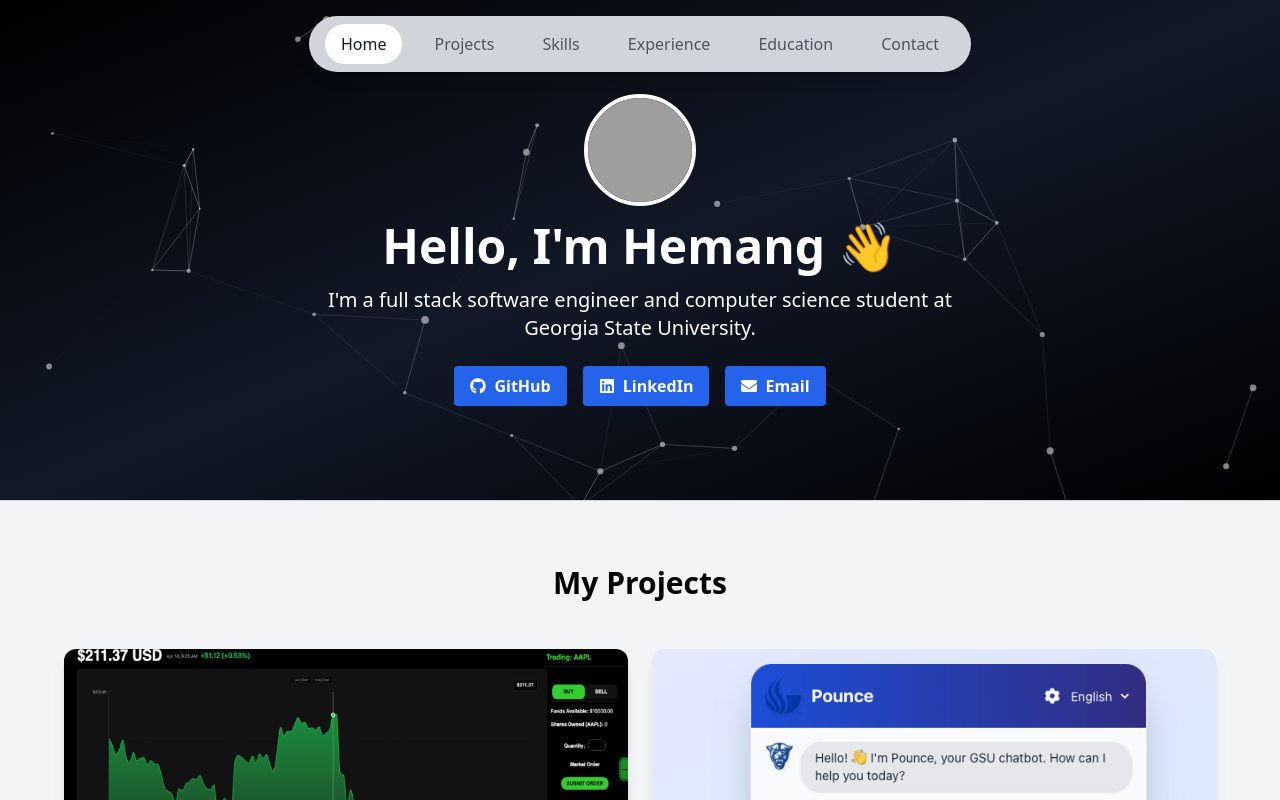
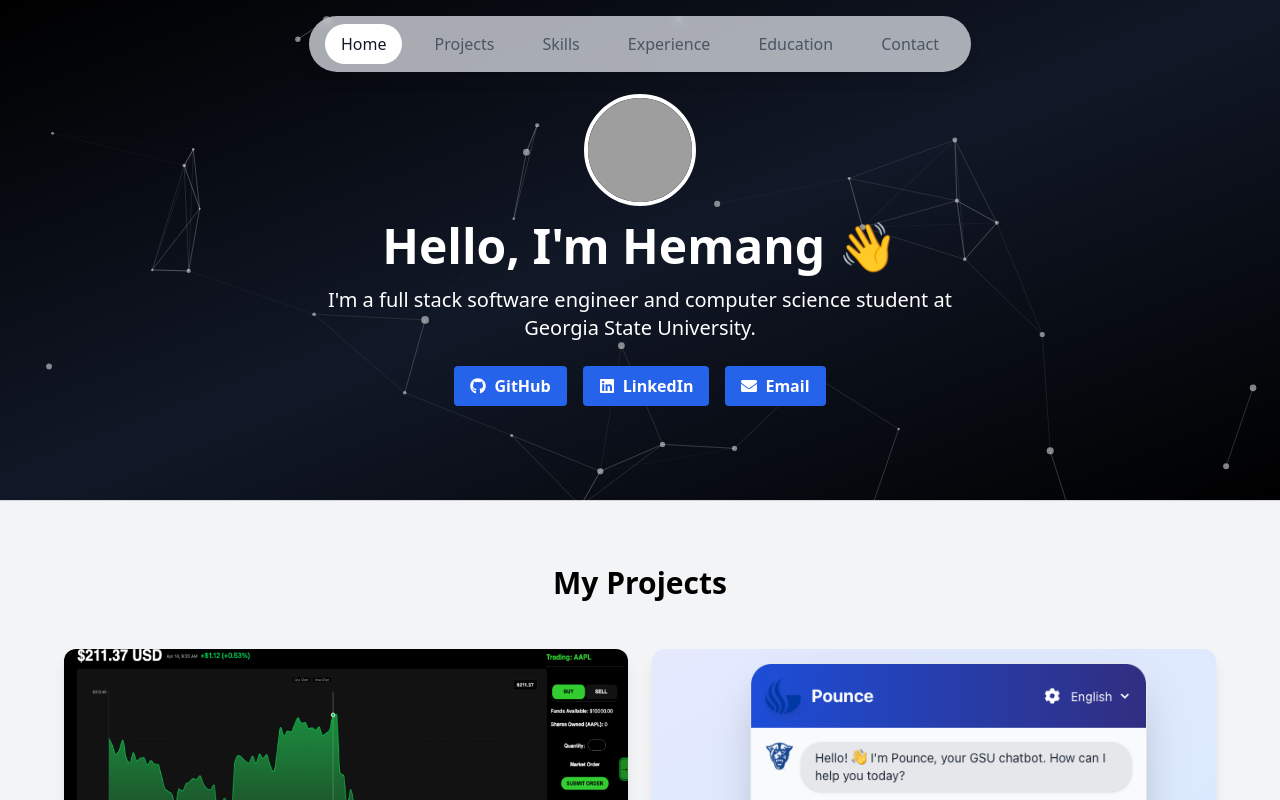
Before and after one commit to hemang-shimpi/hemang-shimpi.github.io, a React (Create React App) app: page / in a window 1280 px wide. Shown: the top 800 px of the page. Built offline with nearby package versions, Linux system fonts and the light colour scheme; grey boxes are pictures that could not be loaded.

Commit message:
fixed navbar intrusion issue

```diff
--- a/src/App.js
+++ b/src/App.js
@@ -29,7 +29,7 @@
     <div className="font-sans text-black bg-white m-0 p-0">
       {/* Navigation */}
       <nav className="fixed top-4 w-full z-50 flex justify-center px-2">
-        <div className="bg-gray-300 flex flex-wrap justify-center items-center gap-2 sm:gap-4 px-4 py-2 rounded-full shadow-lg text-sm sm:text-base">
+  <div className="bg-gray-300/80 backdrop-blur-sm flex flex-wrap justify-center items-center gap-2 sm:gap-4 px-4 py-2 rounded-full shadow-lg text-sm sm:text-base">
           {navItems.map((item) => (
             <button
               key={item}
@@ -51,7 +51,7 @@
       {/* Hero Section */}
       <section
         id="home"
-        className="relative text-center px-6 bg-gradient-to-br from-black via-gray-900 to-black overflow-hidden h-[500px] flex flex-col justify-center"
+        className="relative text-center px-6 pt-28 sm:pt-0 bg-gradient-to-br from-black via-gray-900 to-black overflow-hidden h-[500px] flex flex-col justify-center"
       >
         <Particles
           id="tsparticles"
```
